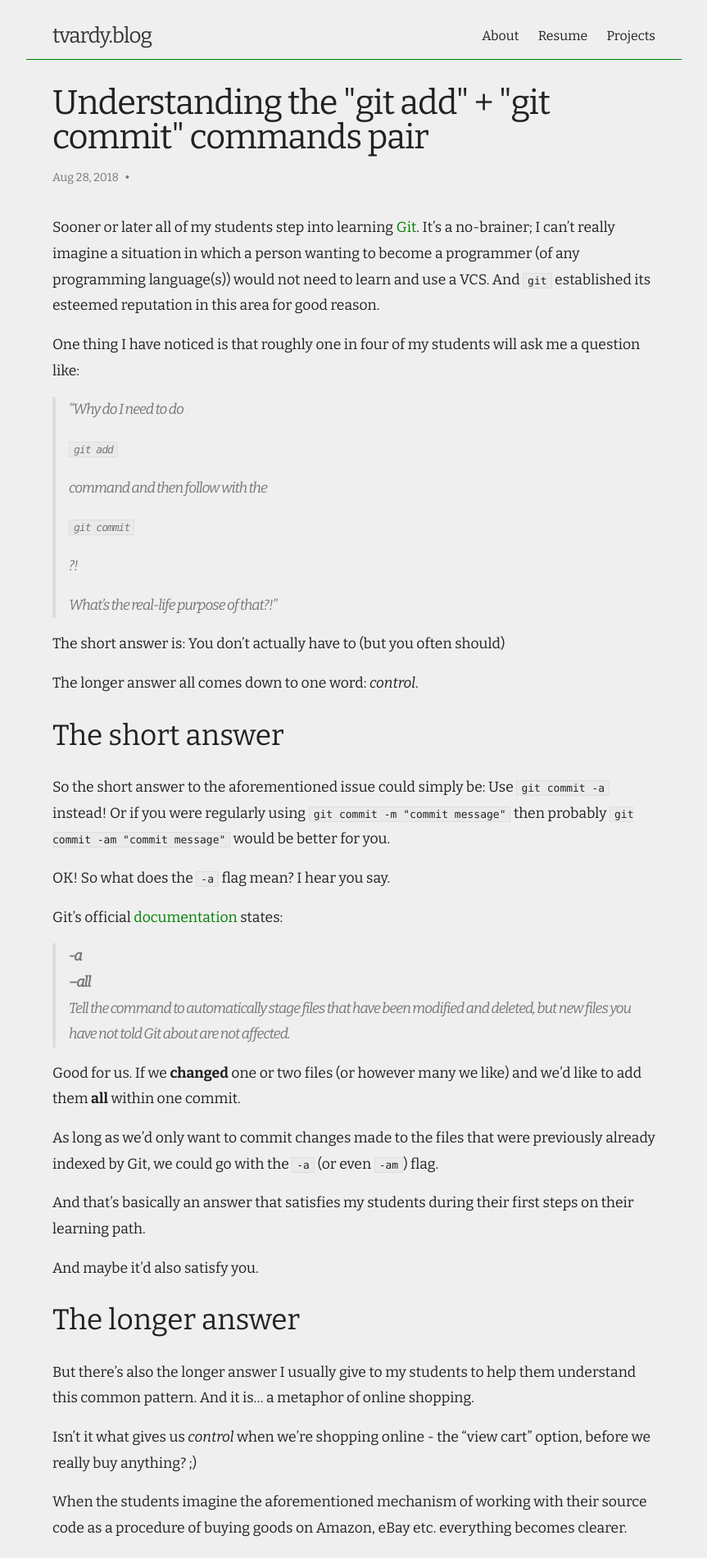
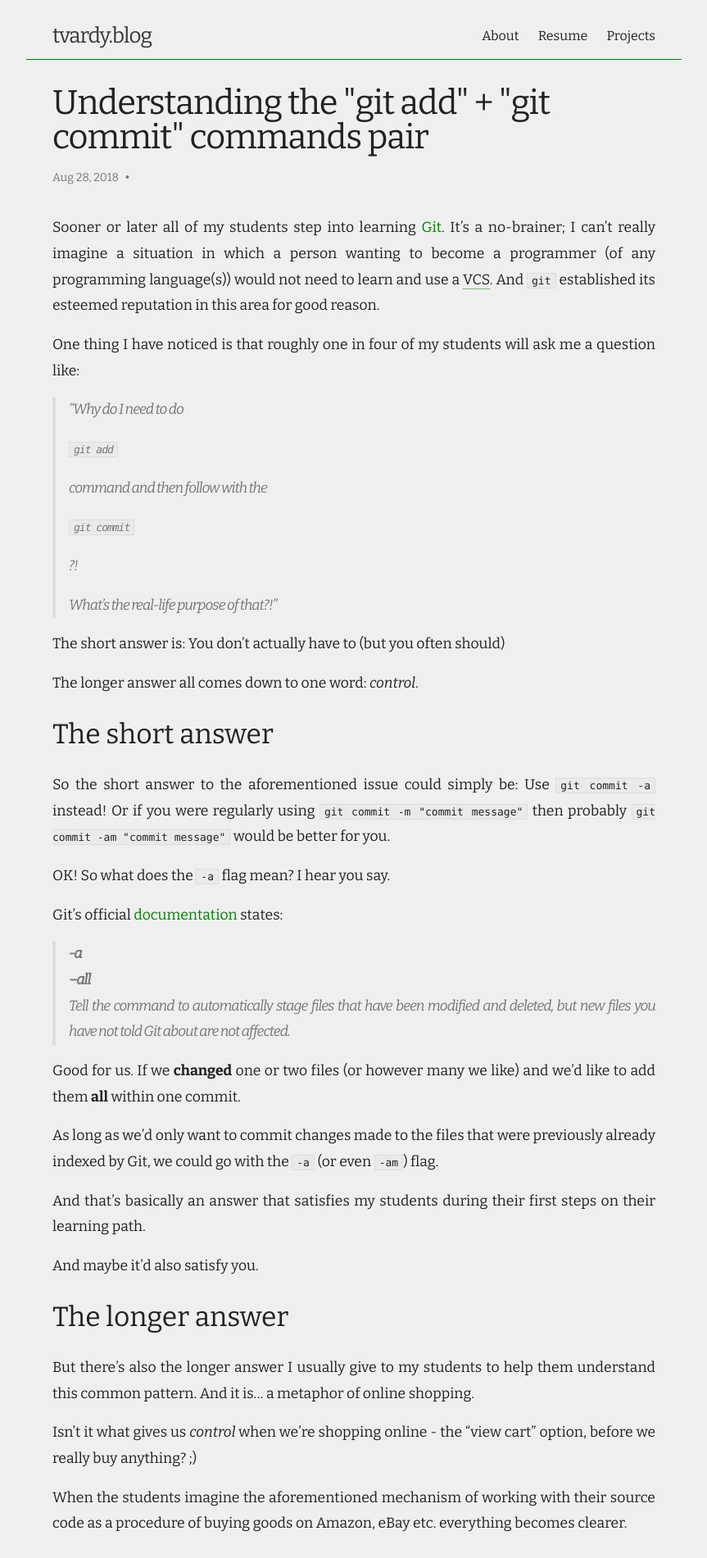
Before and after one commit to tvardy/personal-website, a Jekyll site: the page built from _posts/2018-08-28-understanding-the-git-add-git-commit-pair.md, in a window 1280 px wide. Shown: the top 1901 px of the page at 82% size, without its empty margins (208-1071 px from the left). Built offline with Jekyll 4.4.1, drawn with Linux system fonts in a browser that asks for light colours.

Commit message:
feat(theme): typographic fixes

```diff
--- a/_sass/my_whiteglass/_base.scss
+++ b/_sass/my_whiteglass/_base.scss
@@ -5,3 +5,8 @@ a {
     color: darken($brand-color, 5%);
   }
 }
+
+accr {
+  border-bottom: 1px dotted $brand-color;
+  cursor: help;
+}
--- a/_sass/my_whiteglass/_layout.scss
+++ b/_sass/my_whiteglass/_layout.scss
@@ -18,15 +18,18 @@
 
 .post-content {
   h1 { @include fluid-type(($on-palm / 2), $on-laptop, 2rem, 2.4rem); }
-  h2 { @include fluid-type(($on-palm / 2), $on-laptop, 1.8rem, 2.2rem); }
-  h3 { @include fluid-type(($on-palm / 2), $on-laptop, 1.6rem, 2rem); }
-  h4 { @include fluid-type(($on-palm / 2), $on-laptop, 1.4rem, 1.8rem); }
-  h5 { @include fluid-type(($on-palm / 2), $on-laptop, 1.2rem, 1.4rem); }
+  h2 { @include fluid-type(($on-palm / 2), $on-laptop, 1.7rem, 2.1rem); }
+  h3 { @include fluid-type(($on-palm / 2), $on-laptop, 1.4rem, 1.8rem); }
+  h4 { @include fluid-type(($on-palm / 2), $on-laptop, 1.2rem, 1.5rem); }
+  h5 { @include fluid-type(($on-palm / 2), $on-laptop, 1.1rem, 1.3rem); }
   h6 {
     @include fluid-type(($on-palm / 2), $on-laptop, .9rem, 1.1rem);
     font-weight: bold;
   }
-  p { @include fluid-type(($on-palm / 2), $on-laptop, .9rem, 1.1rem); }
+  p {
+    @include fluid-type(($on-palm / 2), $on-laptop, .9rem, 1.1rem);
+    text-align: justify;
+  }
 }
 
 .site-footer {
```
